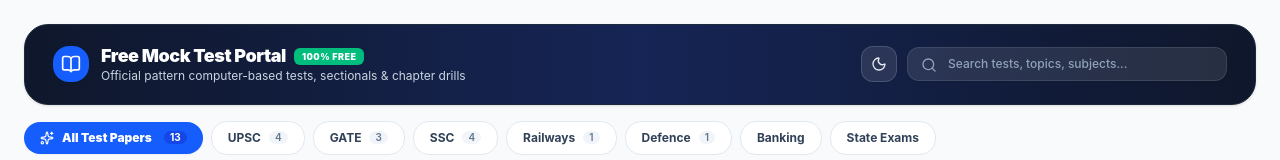
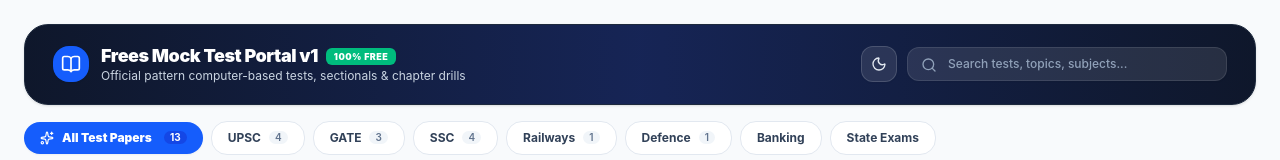
Before and after one commit to itsp-technology/test-portal, a Next.js app: page / in a window 1280 px wide. Shown: the top 160 px of the page. Built offline with nearby package versions, Linux system fonts and the light colour scheme.

Commit message:
update v1

```diff
--- a/src/components/HomePage.tsx
+++ b/src/components/HomePage.tsx
@@ -102,7 +102,7 @@ export const HomePage: React.FC<HomePageProps> = ({ onSelectExam }) => {
             <div>
               <div className="flex items-center gap-2">
                 <h1 className="text-base sm:text-lg font-black tracking-tight leading-tight">
-                  Free Mock Test Portal
+                  Frees Mock Test Portal v1
                 </h1>
                 <span className="text-[9px] font-black uppercase px-2 py-0.5 bg-emerald-500 text-white rounded-md tracking-wider">
                   100% Free
```
